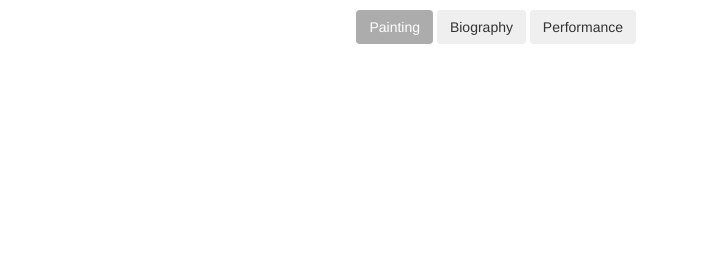
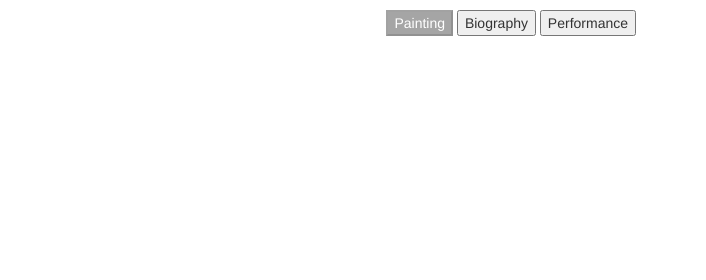
Before and after one commit to Emodemons/paintingSite, a plain HTML site: page Website/painting.html in a window 1280 px wide. Shown: the top 280 px of the page, 574-1280 px from the left. Drawn offline with nearby package versions, Linux system fonts and the light colour scheme.

Commit message:
Remove 'btn' class from navigation buttons

```diff
--- a/Website/painting.html
+++ b/Website/painting.html
@@ -27,17 +27,17 @@
 
       <!-- Navigation buttons on the right -->
       <div class="col-sm-8 text-right">
-        <button class="btn button-1" id="painting"
+        <button class="button-1" id="painting"
           onclick="location.href='painting.html'">
           Painting
         </button>
 
-        <button class="btn button-1" id="biography"
+        <button class="button-1" id="biography"
           onclick="location.href='bio.html'">
           Biography
         </button>
 
-        <button class="btn button-1" id="performance"
+        <button class="button-1" id="performance"
           onclick="location.href='video.html'">
           Performance
         </button>
```
